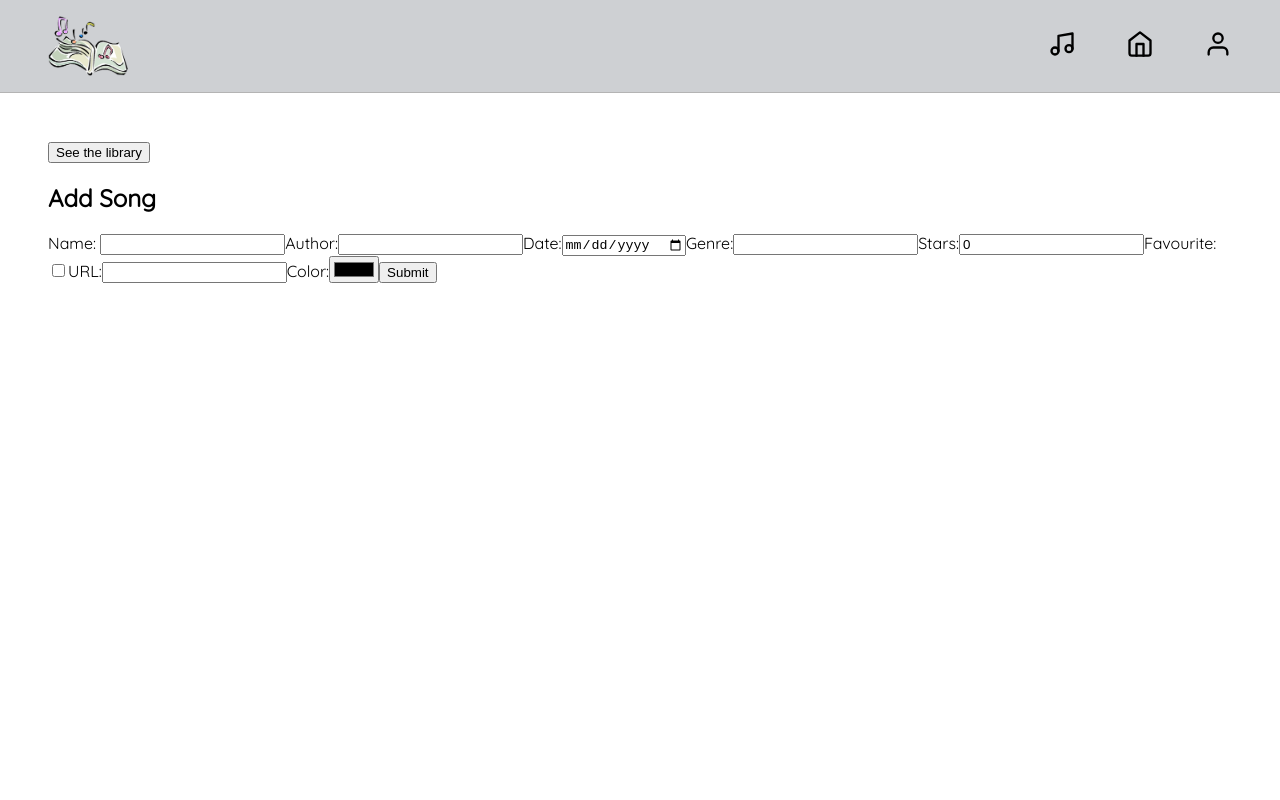
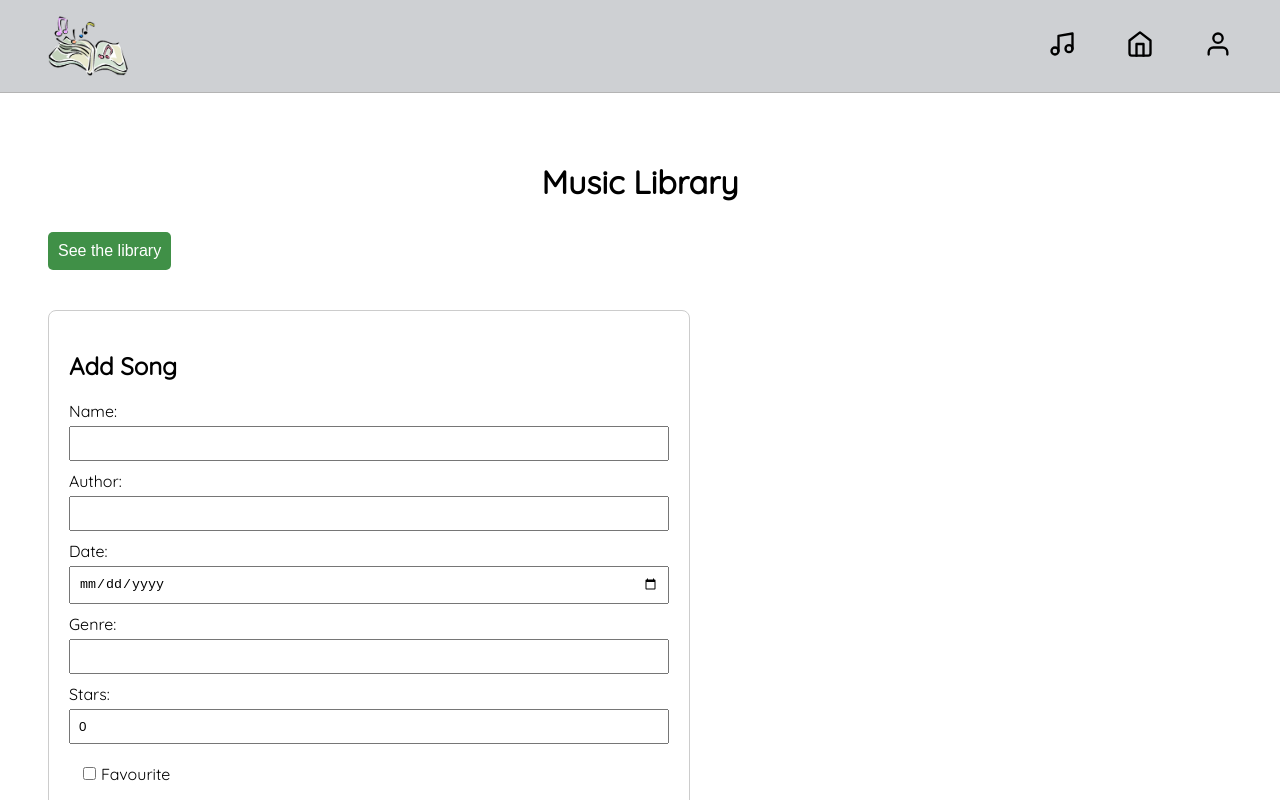
Before and after one commit to lismalgorzata/projectPP5, a Vue app: page /music in a window 1280 px wide. Both pictures are taken after a click on the button "Add new audio". Shown: the top 800 px of the page. Built offline with nearby package versions, Linux system fonts and the light colour scheme; data requests are answered from the project's data file.

Commit message:
login+music pages styling

```diff
--- /dev/null
+++ b/src/styles/loginview.scss
@@ -0,0 +1,89 @@
+.container {
+    display: flex;
+    justify-content: space-between;
+    max-width: 1200px;
+    margin: 0 auto;
+  }
+
+  .form {
+    flex: 0 0 45%;
+    background-color: #f8f9fa;
+    border: 1px solid #ced4da;
+    padding: 20px;
+    border-radius: 8px;
+    box-shadow: 0 0 10px rgba(0, 0, 0, 0.1);
+
+    .form-group {
+      margin-bottom: 15px;
+
+      label {
+        display: block;
+        margin-bottom: 5px;
+      }
+
+      input,
+      select,
+      textarea {
+        width: 100%;
+        padding: 8px;
+        box-sizing: border-box;
+      }
+
+      .inline-checkbox-group {
+        display: flex;
+        gap: 10px;
+      }
+
+      .inline-checkbox {
+        display: flex;
+        align-items: center;
+
+        input {
+          margin-right: 5px;
+          }
+      }
+    }
+  .registration-data {
+    flex: 0 0 45%;
+    margin-top: 20px;
+    padding: 20px;
+    border: 1px solid #ced4da;
+    background-color: #f8f9fa;
+    border-radius: 8px;
+    box-shadow: 0 0 10px rgba(0, 0, 0, 0.1);
+  }
+
+  .login-form {
+    background-color: #ffffff;
+  }
+  button {
+    margin-bottom: 20px;
+    padding: 10px;
+    font-size: 16px;
+    cursor: pointer;
+    background-color: #409047;
+    color: #fff;
+    border: none;
+    border-radius: 5px;
+
+    &:hover{
+      background-color: rgb(13, 17, 134);
+    }
+  }
+}
+  .toggleBtn {
+    display: flex;
+    margin-top: 30px;
+    margin-bottom: 20px;
+    padding: 10px;
+    font-size: 24px;
+    cursor: pointer;
+    background-color: #409047;
+    color: #fff;
+    border: none;
+    border-radius: 10px;
+
+    &:hover{
+      background-color: rgb(13, 17, 134);
+    }
+}
--- /dev/null
+++ b/src/styles/musicview.scss
@@ -0,0 +1,71 @@
+button {
+  margin-bottom: 20px;
+  padding: 10px;
+  font-size: 16px;
+  cursor: pointer;
+  background-color: #409047;
+  color: #fff;
+  border: none;
+  border-radius: 5px;
+
+  &:hover{
+    background-color: rgb(13, 17, 134);
+  }
+}
+
+h1 {
+  margin-bottom: 30px;
+  display: flex;
+  flex-direction: column;
+  align-items: center;
+  text-align: center;
+}
+
+.library-page {
+  align-items: center;
+}
+
+.musicLibrary, .addToLibrary {
+  width: 80%;
+  max-width: 600px;
+  margin-top: 20px;
+  padding: 20px;
+  border: 1px solid #ccc;
+  border-radius: 8px;
+  background-color: #f9f9f9;
+
+  &.addToLibrary {
+    background-color: #fff;
+  }
+}
+
+.audio-item {
+  margin-bottom: 10px;
+  padding: 10px;
+  border: 1px solid #ddd;
+  border-radius: 5px;
+  background-color: #fff;
+}
+
+form {
+  display: flex;
+  flex-direction: column;
+}
+
+label {
+  margin-bottom: 5px;
+}
+
+input {
+  margin-bottom: 10px;
+  padding: 8px;
+}
+
+.inline-checkbox {
+  padding: 10px;
+  display: flex;
+  align-items: center;
+    input {
+      margin-right: 5px;
+    }
+}
--- a/src/views/LogInView.vue
+++ b/src/views/LogInView.vue
@@ -77,11 +77,9 @@
 
     </form>
 
-
-
   </div>
 
-  <button @click="toggleForm">{{ currentForm === 'login' ? 'Switch to Registration' : 'Switch to Login' }}</button>
+  <button class="toggleBtn" @click="toggleForm">{{ currentForm === 'login' ? 'Switch to Registration' : 'Switch to Login' }}</button>
 </template>
 
 <script>
@@ -163,64 +161,6 @@ export default {
 };
 </script>
 
-<style lang="scss" scoped>
-  .container {
-    display: flex;
-    justify-content: space-between;
-    max-width: 1200px;
-    margin: 0 auto;
-  }
-
-  .form {
-    flex: 0 0 45%;
-    background-color: #f8f9fa;
-    border: 1px solid #ced4da;
-    padding: 20px;
-    border-radius: 8px;
-    box-shadow: 0 0 10px rgba(0, 0, 0, 0.1);
-
-    .form-group {
-      margin-bottom: 15px;
-
-      label {
-        display: block;
-        margin-bottom: 5px;
-      }
-
-      input,
-      select,
-      textarea {
-        width: 100%;
-        padding: 8px;
-        box-sizing: border-box;
-      }
-
-      .inline-checkbox-group {
-        display: flex;
-        gap: 10px;
-      }
-
-      .inline-checkbox {
-        display: flex;
-        align-items: center;
-
-        input {
-          margin-right: 5px;
-          }
-      }
-    }
-  .registration-data {
-    flex: 0 0 45%;
-    margin-top: 20px;
-    padding: 20px;
-    border: 1px solid #ced4da;
-    background-color: #f8f9fa;
-    border-radius: 8px;
-    box-shadow: 0 0 10px rgba(0, 0, 0, 0.1);
-  }
-
-  .login-form {
-    background-color: #ffffff;
-  }
-}
+<style scoped lang="scss">
+@import "../styles/loginview.scss";
 </style>
--- a/src/views/MusicView.vue
+++ b/src/views/MusicView.vue
@@ -1,12 +1,13 @@
 <template>
   <div>
+    <h1>Music Library</h1>
+
     <button @click="togglePage">
       {{ currentPage === 'library' ? 'Add new audio' : 'See the library' }}
     </button>
 
     <div class="library-page">
       <div class="musicLibrary" v-if="currentPage === 'library'">
-        <h2>Music View Library Page</h2>
         <div v-for="file in audio_files" :key="file.id">
           <h2>{{ file.name + ' ' + file.author }}</h2>
         </div>
@@ -30,10 +31,12 @@
           <input type="text" v-model="formData.genre" required>
 
           <label for="stars">Stars:</label>
-          <input type="number" v-model="formData.stars" required>
+          <input type="number" v-model="formData.stars" min="0" max="10" required>
 
-          <label for="favourite">Favourite:</label>
-          <input type="checkbox" v-model="formData.favourite">
+          <div class="inline-checkbox">
+            <input type="checkbox" v-model="formData.favourite">
+            <label for="favourite">Favourite</label>
+          </div>
 
           <label for="url">URL:</label>
           <input type="url" v-model="formData.url" required>
@@ -106,3 +109,7 @@ export default {
   }
 };
 </script>
+
+<style scoped lang="scss">
+@import "../styles/musicview.scss";
+</style>
```
